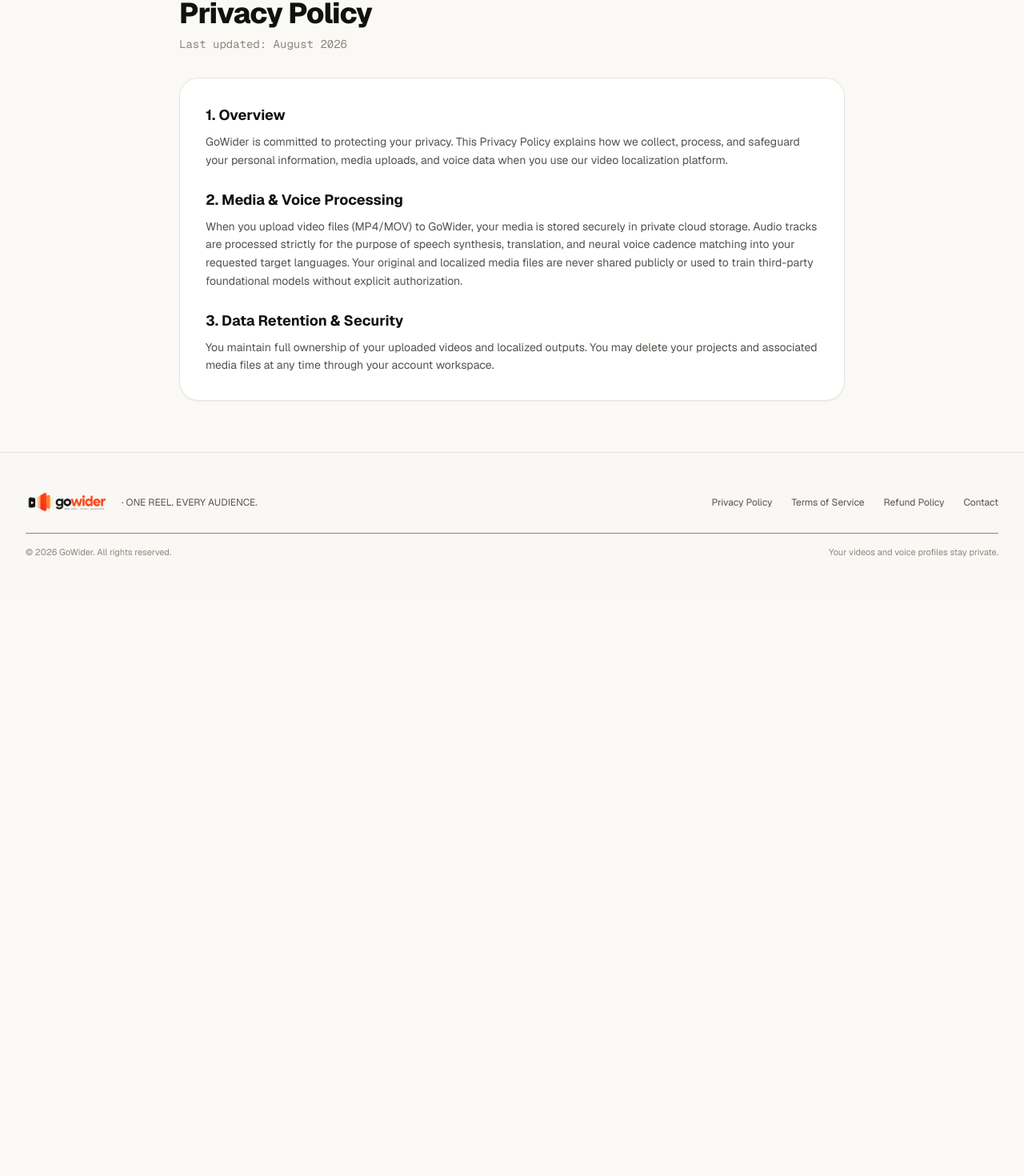
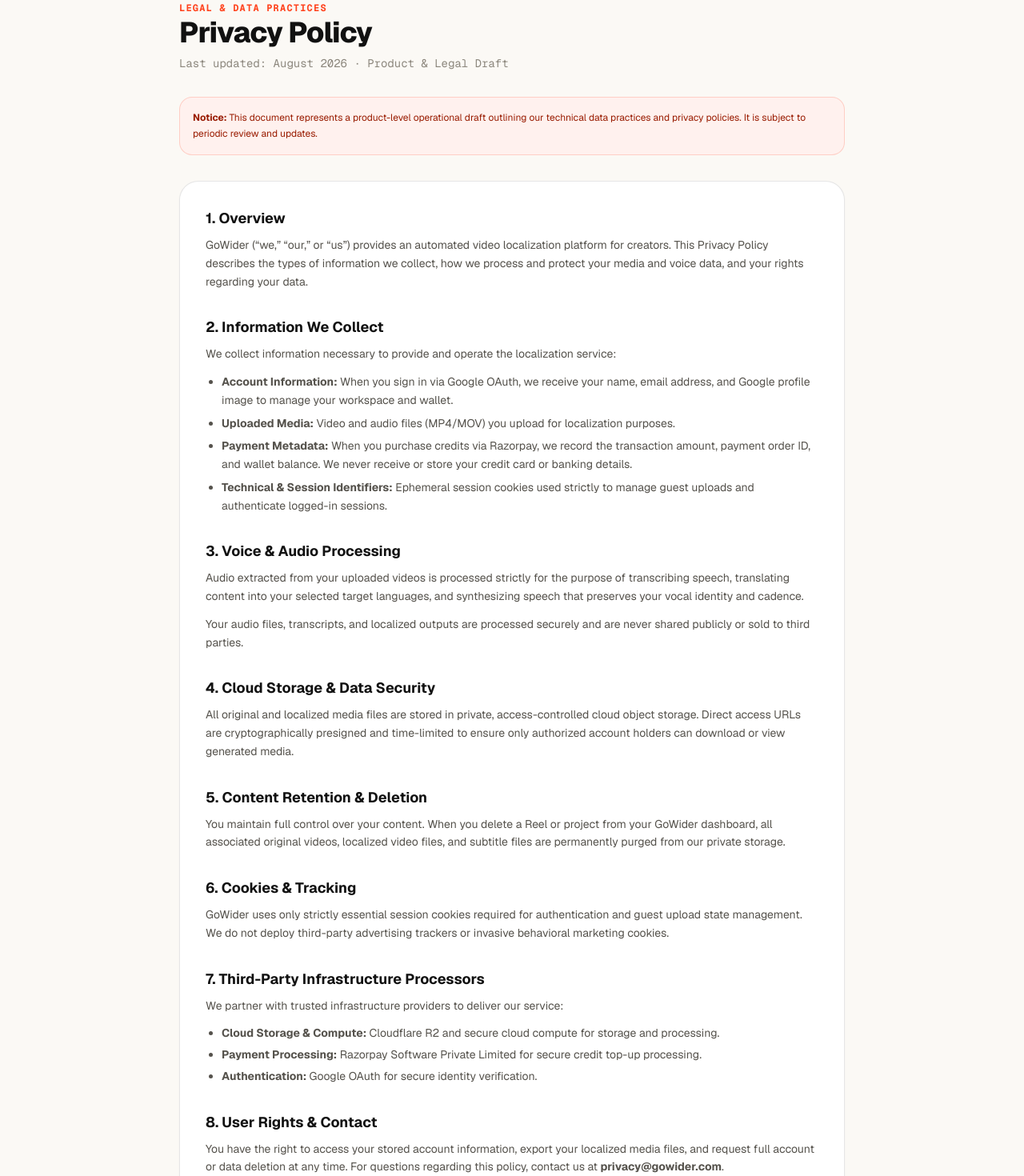
Before and after one commit to mahe-gi/gowider, a Next.js app: page /privacy in a window 1280 px wide. Shown: the part 115-1585 px from the top of the page at 80% size. Before the commit the page ends 861 px from the top, so only its background shows below. Built offline with nearby package versions, Linux system fonts and the light colour scheme; no server answers.

Commit message:
docs(legal): add comprehensive Privacy Policy, Terms of Service, Refund Policy, and Contact metadata

```diff
--- a/app/contact/page.tsx
+++ b/app/contact/page.tsx
@@ -1,6 +1,15 @@
+import { Metadata } from "next";
 import { Navigation } from "@/components/navigation";
 import { Footer } from "@/components/footer";
 import { Mail, MessageSquare } from "lucide-react";
+
+export const metadata: Metadata = {
+  title: "Contact Support",
+  description: "Get in touch with GoWider support for inquiries, assistance, and feedback.",
+  alternates: {
+    canonical: "/contact",
+  },
+};
 
 export default function ContactPage() {
   return (
@@ -8,8 +17,15 @@ export default function ContactPage() {
       <Navigation />
       <main className="flex-1 max-w-4xl mx-auto w-full px-4 sm:px-6 lg:px-8 pt-28 pb-16 space-y-8">
         <div className="space-y-2">
-          <h1 className="text-3xl sm:text-4xl font-extrabold tracking-tight text-[#111111]">Contact Support</h1>
-          <p className="text-sm text-[#55524C]">Have questions or need help with your localized Reels? Get in touch.</p>
+          <span className="text-xs font-mono uppercase tracking-widest text-[#FF441F] font-bold">
+            Get in Touch
+          </span>
+          <h1 className="text-3xl sm:text-4xl font-extrabold tracking-tight text-[#111111]">
+            Contact Support
+          </h1>
+          <p className="text-sm text-[#55524C]">
+            Have questions, feedback, or need help with your localized Reels? Get in touch with our team.
+          </p>
         </div>
 
         <div className="grid grid-cols-1 md:grid-cols-2 gap-6">
@@ -19,7 +35,7 @@ export default function ContactPage() {
             </div>
             <h2 className="text-lg font-bold text-[#111111]">Email Support</h2>
             <p className="text-xs text-[#55524C]">Reach our engineering and support team directly:</p>
-            <p className="text-sm font-mono font-semibold text-[#111111]">support@gowider.app</p>
+            <p className="text-sm font-mono font-semibold text-[#111111]">support@gowider.com</p>
           </div>
 
           <div className="p-8 rounded-3xl bg-white border border-[#121212]/10 shadow-xs space-y-3">
@@ -28,7 +44,7 @@ export default function ContactPage() {
             </div>
             <h2 className="text-lg font-bold text-[#111111]">Creator Feedback</h2>
             <p className="text-xs text-[#55524C]">We welcome feature requests and output quality feedback.</p>
-            <p className="text-sm font-mono font-semibold text-[#111111]">feedback@gowider.app</p>
+            <p className="text-sm font-mono font-semibold text-[#111111]">feedback@gowider.com</p>
           </div>
         </div>
       </main>
--- a/app/privacy/page.tsx
+++ b/app/privacy/page.tsx
@@ -1,5 +1,14 @@
+import { Metadata } from "next";
 import { Navigation } from "@/components/navigation";
 import { Footer } from "@/components/footer";
+
+export const metadata: Metadata = {
+  title: "Privacy Policy",
+  description: "Learn how GoWider collects, processes, and protects your personal information, media uploads, and voice data.",
+  alternates: {
+    canonical: "/privacy",
+  },
+};
 
 export default function PrivacyPage() {
   return (
@@ -7,24 +16,89 @@ export default function PrivacyPage() {
       <Navigation />
       <main className="flex-1 max-w-4xl mx-auto w-full px-4 sm:px-6 lg:px-8 pt-28 pb-16 space-y-8">
         <div className="space-y-2">
-          <h1 className="text-3xl sm:text-4xl font-extrabold tracking-tight text-[#111111]">Privacy Policy</h1>
-          <p className="text-sm text-[#8C877D] font-mono">Last updated: August 2026</p>
+          <span className="text-xs font-mono uppercase tracking-widest text-[#FF441F] font-bold">
+            Legal & Data Practices
+          </span>
+          <h1 className="text-3xl sm:text-4xl font-extrabold tracking-tight text-[#111111]">
+            Privacy Policy
+          </h1>
+          <p className="text-sm text-[#8C877D] font-mono">
+            Last updated: August 2026 · Product & Legal Draft
+          </p>
         </div>
 
-        <div className="p-8 rounded-3xl bg-white border border-[#121212]/10 shadow-xs space-y-6 text-sm text-[#55524C] leading-relaxed">
+        {/* Legal Disclaimer Box */}
+        <div className="p-4 rounded-2xl bg-[#FFF1EE] border border-[#FF441F]/20 text-xs text-[#991B00] leading-relaxed">
+          <strong>Notice:</strong> This document represents a product-level operational draft outlining our technical data practices and privacy policies. It is subject to periodic review and updates.
+        </div>
+
+        <div className="p-8 rounded-3xl bg-white border border-[#121212]/10 shadow-xs space-y-8 text-sm text-[#55524C] leading-relaxed">
           <section className="space-y-2">
             <h2 className="text-lg font-bold text-[#111111]">1. Overview</h2>
-            <p>GoWider is committed to protecting your privacy. This Privacy Policy explains how we collect, process, and safeguard your personal information, media uploads, and voice data when you use our video localization platform.</p>
+            <p>
+              GoWider (&ldquo;we,&rdquo; &ldquo;our,&rdquo; or &ldquo;us&rdquo;) provides an automated video localization platform for creators. This Privacy Policy describes the types of information we collect, how we process and protect your media and voice data, and your rights regarding your data.
+            </p>
           </section>
 
           <section className="space-y-2">
-            <h2 className="text-lg font-bold text-[#111111]">2. Media & Voice Processing</h2>
-            <p>When you upload video files (MP4/MOV) to GoWider, your media is stored securely in private cloud storage. Audio tracks are processed strictly for the purpose of speech synthesis, translation, and neural voice cadence matching into your requested target languages. Your original and localized media files are never shared publicly or used to train third-party foundational models without explicit authorization.</p>
+            <h2 className="text-lg font-bold text-[#111111]">2. Information We Collect</h2>
+            <p>We collect information necessary to provide and operate the localization service:</p>
+            <ul className="list-disc pl-5 space-y-1.5 pt-1">
+              <li><strong>Account Information:</strong> When you sign in via Google OAuth, we receive your name, email address, and Google profile image to manage your workspace and wallet.</li>
+              <li><strong>Uploaded Media:</strong> Video and audio files (MP4/MOV) you upload for localization purposes.</li>
+              <li><strong>Payment Metadata:</strong> When you purchase credits via Razorpay, we record the transaction amount, payment order ID, and wallet balance. We never receive or store your credit card or banking details.</li>
+              <li><strong>Technical & Session Identifiers:</strong> Ephemeral session cookies used strictly to manage guest uploads and authenticate logged-in sessions.</li>
+            </ul>
           </section>
 
           <section className="space-y-2">
-            <h2 className="text-lg font-bold text-[#111111]">3. Data Retention & Security</h2>
-            <p>You maintain full ownership of your uploaded videos and localized outputs. You may delete your projects and associated media files at any time through your account workspace.</p>
+            <h2 className="text-lg font-bold text-[#111111]">3. Voice & Audio Processing</h2>
+            <p>
+              Audio extracted from your uploaded videos is processed strictly for the purpose of transcribing speech, translating content into your selected target languages, and synthesizing speech that preserves your vocal identity and cadence.
+            </p>
+            <p className="pt-1">
+              Your audio files, transcripts, and localized outputs are processed securely and are never shared publicly or sold to third parties.
+            </p>
+          </section>
+
+          <section className="space-y-2">
+            <h2 className="text-lg font-bold text-[#111111]">4. Cloud Storage & Data Security</h2>
+            <p>
+              All original and localized media files are stored in private, access-controlled cloud object storage. Direct access URLs are cryptographically presigned and time-limited to ensure only authorized account holders can download or view generated media.
+            </p>
+          </section>
+
+          <section className="space-y-2">
+            <h2 className="text-lg font-bold text-[#111111]">5. Content Retention & Deletion</h2>
+            <p>
+              You maintain full control over your content. When you delete a Reel or project from your GoWider dashboard, all associated original videos, localized video files, and subtitle files are permanently purged from our private storage.
+            </p>
+          </section>
+
+          <section className="space-y-2">
+            <h2 className="text-lg font-bold text-[#111111]">6. Cookies & Tracking</h2>
+            <p>
+              GoWider uses only strictly essential session cookies required for authentication and guest upload state management. We do not deploy third-party advertising trackers or invasive behavioral marketing cookies.
+            </p>
+          </section>
+
+          <section className="space-y-2">
+            <h2 className="text-lg font-bold text-[#111111]">7. Third-Party Infrastructure Processors</h2>
+            <p>
+              We partner with trusted infrastructure providers to deliver our service:
+            </p>
+            <ul className="list-disc pl-5 space-y-1 pt-1">
+              <li><strong>Cloud Storage & Compute:</strong> Cloudflare R2 and secure cloud compute for storage and processing.</li>
+              <li><strong>Payment Processing:</strong> Razorpay Software Private Limited for secure credit top-up processing.</li>
+              <li><strong>Authentication:</strong> Google OAuth for secure identity verification.</li>
+            </ul>
+          </section>
+
+          <section className="space-y-2">
+            <h2 className="text-lg font-bold text-[#111111]">8. User Rights & Contact</h2>
+            <p>
+              You have the right to access your stored account information, export your localized media files, and request full account or data deletion at any time. For questions regarding this policy, contact us at <strong>privacy@gowider.com</strong>.
+            </p>
           </section>
         </div>
       </main>
--- a/app/refund-policy/page.tsx
+++ b/app/refund-policy/page.tsx
@@ -1,5 +1,14 @@
+import { Metadata } from "next";
 import { Navigation } from "@/components/navigation";
 import { Footer } from "@/components/footer";
+
+export const metadata: Metadata = {
+  title: "Refund Policy",
+  description: "Learn about GoWider's refund policy, automated credit refund protection, and balance terms.",
+  alternates: {
+    canonical: "/refund-policy",
+  },
+};
 
 export default function RefundPolicyPage() {
   return (
@@ -7,19 +16,37 @@ export default function RefundPolicyPage() {
       <Navigation />
       <main className="flex-1 max-w-4xl mx-auto w-full px-4 sm:px-6 lg:px-8 pt-28 pb-16 space-y-8">
         <div className="space-y-2">
-          <h1 className="text-3xl sm:text-4xl font-extrabold tracking-tight text-[#111111]">Refund & Credit Policy</h1>
-          <p className="text-sm text-[#8C877D] font-mono">Last updated: August 2026</p>
+          <span className="text-xs font-mono uppercase tracking-widest text-[#FF441F] font-bold">
+            Customer Assurance
+          </span>
+          <h1 className="text-3xl sm:text-4xl font-extrabold tracking-tight text-[#111111]">
+            Refund & Credit Policy
+          </h1>
+          <p className="text-sm text-[#8C877D] font-mono">
+            Last updated: August 2026
+          </p>
         </div>
 
         <div className="p-8 rounded-3xl bg-white border border-[#121212]/10 shadow-xs space-y-6 text-sm text-[#55524C] leading-relaxed">
           <section className="space-y-2">
             <h2 className="text-lg font-bold text-[#111111]">1. Automated Failure Protection</h2>
-            <p>If a localization job or specific language track fails during processing, reserved credits for that uncompleted track are automatically released back to your available wallet balance immediately.</p>
+            <p>
+              If a localization job or specific language track fails during processing, reserved credits for that uncompleted track are automatically released back to your available wallet balance immediately. You will never be charged for an ungenerated video.
+            </p>
           </section>
 
           <section className="space-y-2">
             <h2 className="text-lg font-bold text-[#111111]">2. Unused Credit Top-ups</h2>
-            <p>If you purchased credits by mistake and have not used them for any generation runs, you may request a full refund within 7 days of payment by contacting our support team.</p>
+            <p>
+              If you purchased credits by mistake and have not used them for any generation runs, you may request a full refund within 7 days of payment by contacting our support team at <strong>support@gowider.com</strong> with your Razorpay payment ID.
+            </p>
+          </section>
+
+          <section className="space-y-2">
+            <h2 className="text-lg font-bold text-[#111111]">3. Quality Concerns</h2>
+            <p>
+              If a generated localization exhibits technical speech synthesis flaws, please reach out with your project ID. Our engineering team investigates quality reports and provides replacement credits where warranted.
+            </p>
           </section>
         </div>
       </main>
--- a/app/terms/page.tsx
+++ b/app/terms/page.tsx
@@ -1,5 +1,14 @@
+import { Metadata } from "next";
 import { Navigation } from "@/components/navigation";
 import { Footer } from "@/components/footer";
+
+export const metadata: Metadata = {
+  title: "Terms of Service",
+  description: "Read the Terms of Service governing your use of GoWider's video localization platform.",
+  alternates: {
+    canonical: "/terms",
+  },
+};
 
 export default function TermsPage() {
   return (
@@ -7,24 +16,79 @@ export default function TermsPage() {
       <Navigation />
       <main className="flex-1 max-w-4xl mx-auto w-full px-4 sm:px-6 lg:px-8 pt-28 pb-16 space-y-8">
         <div className="space-y-2">
-          <h1 className="text-3xl sm:text-4xl font-extrabold tracking-tight text-[#111111]">Terms of Service</h1>
-          <p className="text-sm text-[#8C877D] font-mono">Last updated: August 2026</p>
+          <span className="text-xs font-mono uppercase tracking-widest text-[#FF441F] font-bold">
+            Legal Terms & Conditions
+          </span>
+          <h1 className="text-3xl sm:text-4xl font-extrabold tracking-tight text-[#111111]">
+            Terms of Service
+          </h1>
+          <p className="text-sm text-[#8C877D] font-mono">
+            Last updated: August 2026 · Product & Legal Draft
+          </p>
         </div>
 
-        <div className="p-8 rounded-3xl bg-white border border-[#121212]/10 shadow-xs space-y-6 text-sm text-[#55524C] leading-relaxed">
+        {/* Legal Disclaimer Box */}
+        <div className="p-4 rounded-2xl bg-[#FFF1EE] border border-[#FF441F]/20 text-xs text-[#991B00] leading-relaxed">
+          <strong>Notice:</strong> This document represents a product-level operational terms draft. By accessing GoWider, you agree to these terms.
+        </div>
+
+        <div className="p-8 rounded-3xl bg-white border border-[#121212]/10 shadow-xs space-y-8 text-sm text-[#55524C] leading-relaxed">
           <section className="space-y-2">
             <h2 className="text-lg font-bold text-[#111111]">1. Agreement to Terms</h2>
-            <p>By accessing or using GoWider, you agree to be bound by these Terms of Service. If you do not agree, do not use the platform.</p>
+            <p>
+              By accessing, browsing, or using GoWider, you agree to be bound by these Terms of Service and our Privacy Policy. If you do not agree to all terms, you must discontinue use immediately.
+            </p>
           </section>
 
           <section className="space-y-2">
             <h2 className="text-lg font-bold text-[#111111]">2. Voice Rights & Content Ownership Warranty</h2>
-            <p>You represent and warrant that you own or possess all necessary rights, licenses, and permissions for any voice, video, or audio content you upload and localize on GoWider. You agree not to upload content that infringes upon third-party copyrights, trademarks, or publicity rights.</p>
+            <p>
+              You expressly represent and warrant that you own or possess all necessary rights, licenses, and permissions for any video, audio, voice likeness, and script content you upload to GoWider.
+            </p>
+            <p className="pt-1">
+              <strong>Strict Prohibition:</strong> You may not upload or localize third-party content, public figures, copyrighted media, or voices without explicit legal authorization. You remain solely responsible for the content you generate and publish.
+            </p>
           </section>
 
           <section className="space-y-2">
-            <h2 className="text-lg font-bold text-[#111111]">3. Credits & Service Delivery</h2>
-            <p>Localization jobs are processed using pre-purchased credits. Credits are reserved when a localization job starts and settled upon successful generation of requested language tracks.</p>
+            <h2 className="text-lg font-bold text-[#111111]">3. License to Process Content</h2>
+            <p>
+              You retain 100% intellectual property ownership of your original and localized videos. By submitting content, you grant GoWider a limited, non-exclusive, revocable license solely to extract audio, generate translations, synthesize speech tracks, and deliver finished video files back to you.
+            </p>
+          </section>
+
+          <section className="space-y-2">
+            <h2 className="text-lg font-bold text-[#111111]">4. Wallet Credits & Payments</h2>
+            <p>
+              Localization jobs are powered by pre-purchased prepaid wallet credits. Standard pricing is calculated based on video duration and the number of target languages requested. Credits are reserved when a localization run begins and deducted upon job completion.
+            </p>
+            <p className="pt-1">
+              Payments are securely handled via Razorpay in Indian Rupees (INR). Unused wallet credits remain valid in your account.
+            </p>
+          </section>
+
+          <section className="space-y-2">
+            <h2 className="text-lg font-bold text-[#111111]">5. Prohibited Conduct</h2>
+            <p>You agree not to use GoWider to:</p>
+            <ul className="list-disc pl-5 space-y-1 pt-1">
+              <li>Create deepfakes, deceptive impersonations, or misleading political or financial disinformation.</li>
+              <li>Upload defamatory, obscene, harassing, hateful, or illegal content.</li>
+              <li>Attempt to reverse engineer, disrupt, or overload the platform infrastructure.</li>
+            </ul>
+          </section>
+
+          <section className="space-y-2">
+            <h2 className="text-lg font-bold text-[#111111]">6. Service Availability & Limitations</h2>
+            <p>
+              GoWider is provided on an &ldquo;as is&rdquo; and &ldquo;as available&rdquo; basis. While we strive for high uptime and accurate voice-preserving localization, we do not guarantee uninterrupted availability or error-free outputs.
+            </p>
+          </section>
+
+          <section className="space-y-2">
+            <h2 className="text-lg font-bold text-[#111111]">7. Contact & Inquiries</h2>
+            <p>
+              For legal notices or questions regarding these terms, please email <strong>legal@gowider.com</strong>.
+            </p>
           </section>
         </div>
       </main>
```
